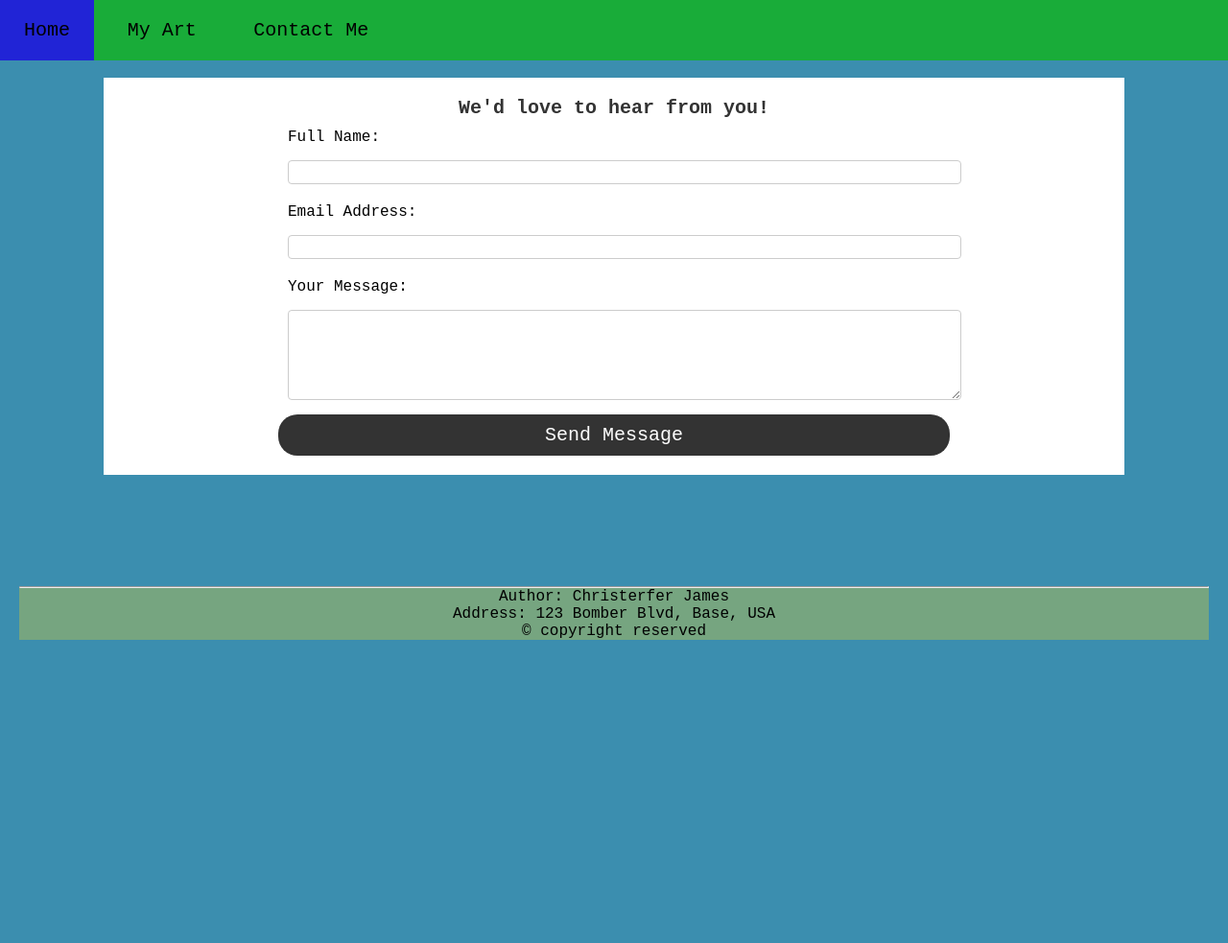
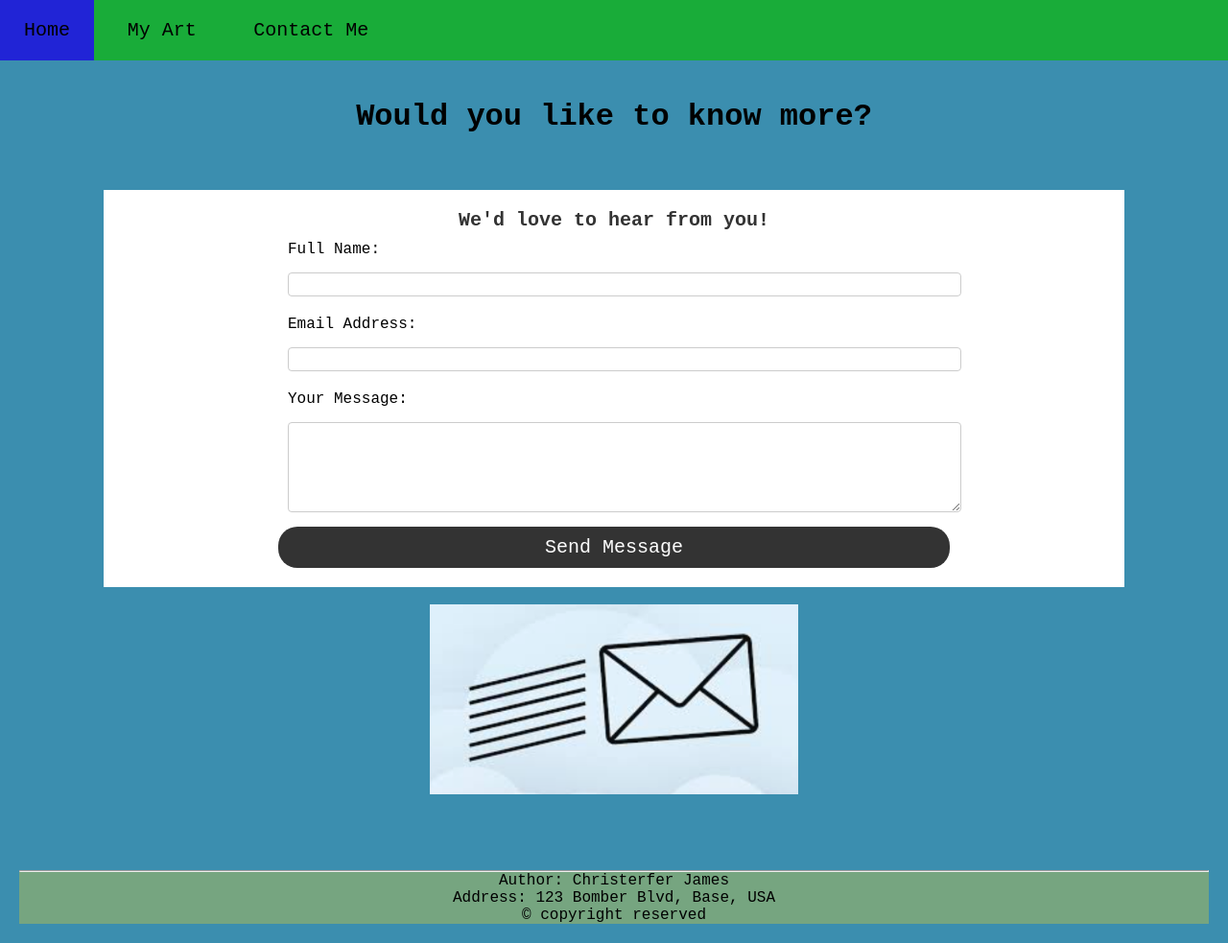
Before and after one commit to christerferjames/My-Repository, a plain HTML site: page About Me.html in a window 1280 px wide. Shown: the whole page at 96% size. Before the commit the page ends 800 px from the top, so only its background shows below. Drawn offline with Linux system fonts and the light colour scheme.

Commit message:
Add files via upload

```diff
--- a/About Me.html
+++ b/About Me.html
@@ -8,6 +8,7 @@
     <link rel="stylesheet" href="My Profile.css">
     <meta name="viewport" content="width=device-width, initial-scale=1.0">
     <title>Document</title>
+
 </head>
 <body>
     <!-- Header of the top of the page -->
@@ -23,6 +24,7 @@
             </ul>
         </nav>
             <!-- page hadder -->
+            <h1>Would you like to know more?</h1>
 <br>
 <div class="container">
     <h2>We'd love to hear from you!</h2>
@@ -41,16 +43,18 @@
         <!-- was not able to get the message to work, will need to as for help or do more research -->
     </form>
 </div>
+<br>
+    <!-- picture of a letter being sent -->
+    <img src="mail.png" alt="sending email" class="center">
 
-<br>
 <!-- using ther pharagrahe to center the audio sound -->
-<p>
+
     <!-- adding sound to webpage -->
     <audio controls autoplay>
         <!--THis is an MP3 file-->
         <source src="Gemini - The Soundlings.mp3" type="audio/mpeg">
     </audio>
-</p>
+
 
     <!-- I found this code that allows me to hide the audio contols form the webpage while browsing-->
     <style>
@@ -58,7 +62,6 @@
             display: none;
         }
     </style>
-
 
 <br>
 <!-- adding a footer for all pages  -->
--- a/My Profile.css
+++ b/My Profile.css
@@ -137,6 +137,13 @@ button:hover {
     background-color: #555;
 }
 
+/* centering the image */
+.center {
+    display: block;
+    margin-left: auto;
+    margin-right: auto;
+    width: 30%;
+  }
 
 .contact-info p {
     margin: 5px 0;
```
Also changed, not shown: My Profile.html (+1 -8 lines), mail.png (added).
